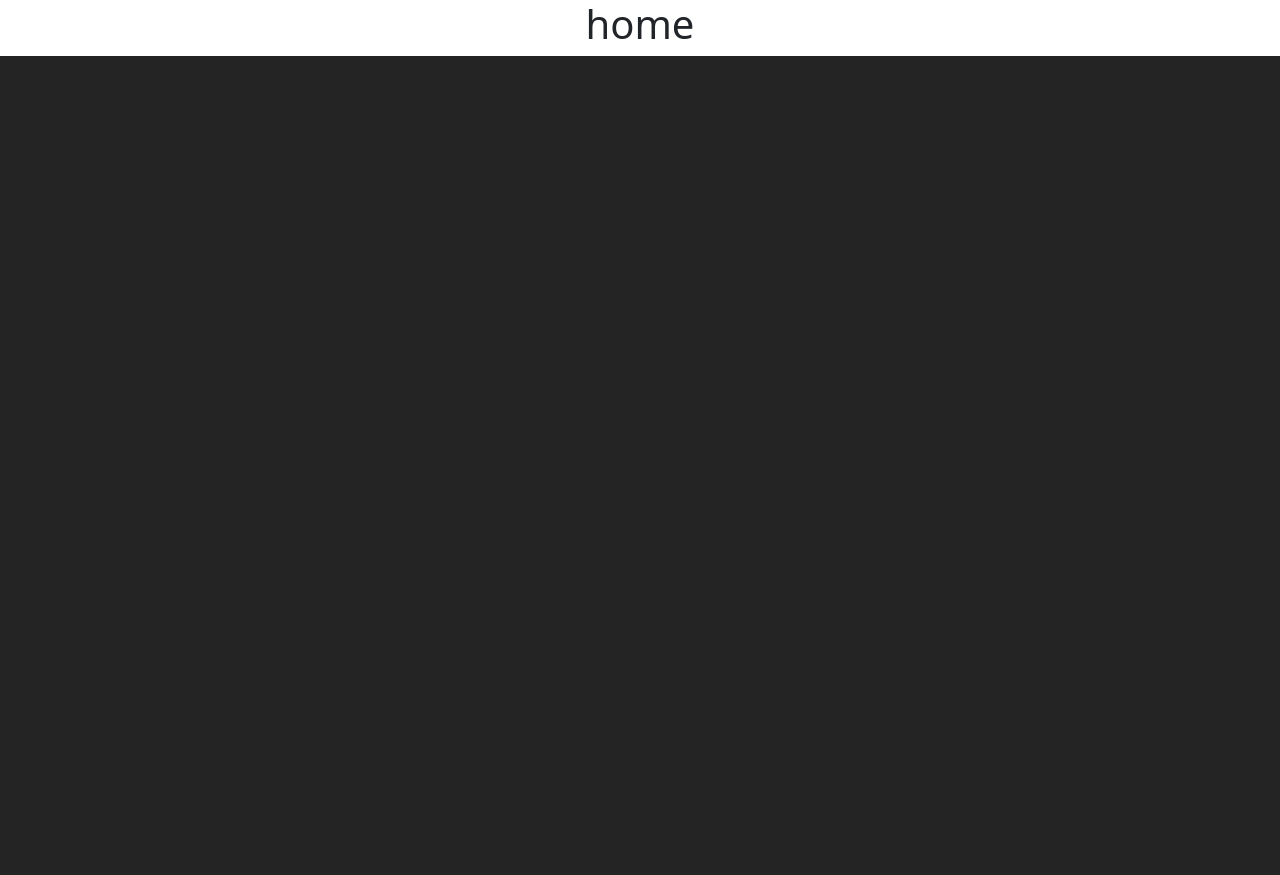
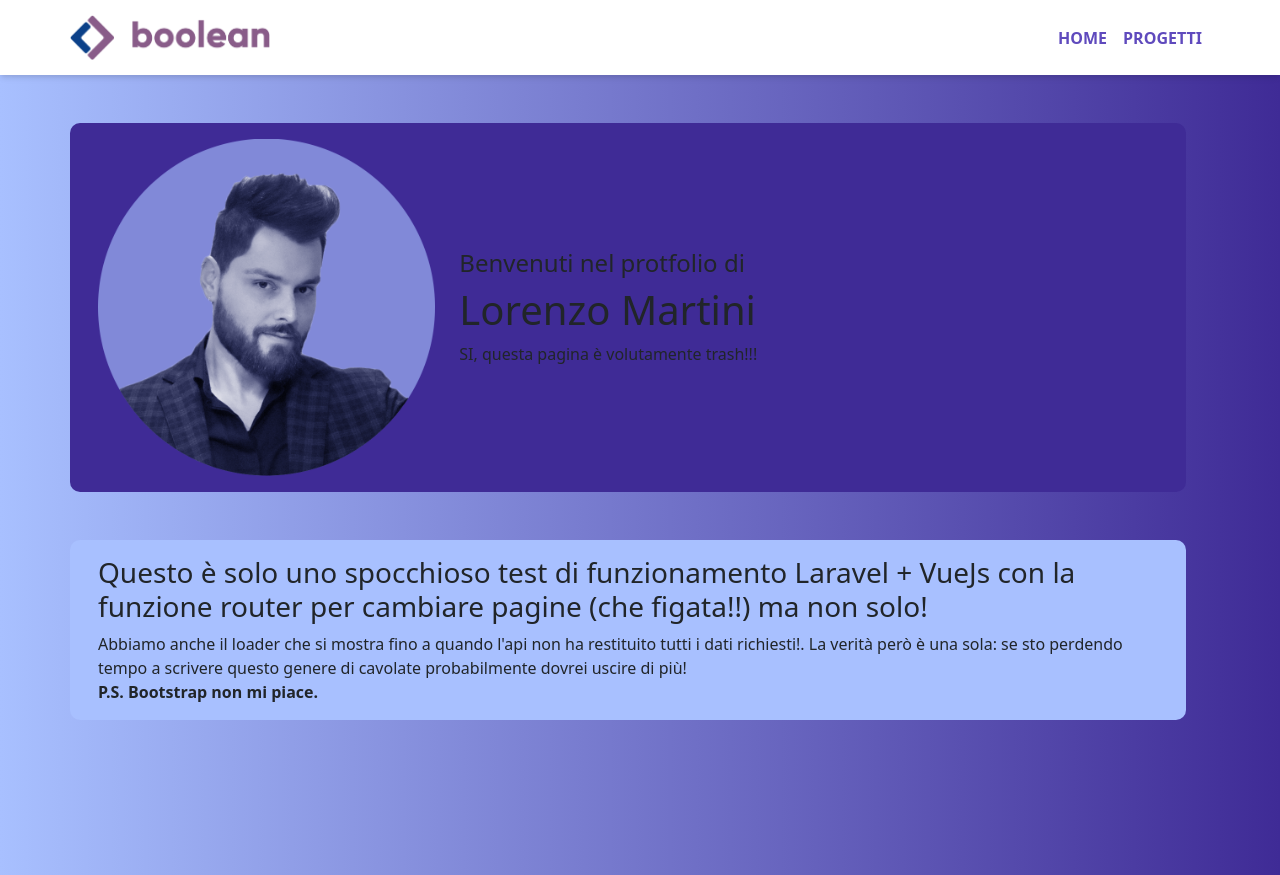
Before and after one commit to lollomrt/vite-boolfolio, a Vue app: page / in a window 1280 px wide. Before the commit the page ends 800 px from the top, so only its background shows below. Built offline with nearby package versions, Linux system fonts and the light colour scheme.

Commit message:
Fine prima parte esercizio - rimane la gestione del dettaglio progetto

```diff
--- a/src/App.vue
+++ b/src/App.vue
@@ -1,17 +1,20 @@
 <script>
 
 // import ProjectMain from './components/ProjectMain.vue';
+import AppHeader from './components/AppHeader.vue'
 
 export default {
-  // components: {
-  //   ProjectMain
-  // }
+  components: {
+    AppHeader
+  }
 }
 </script>
 
 <template>
-  <!-- <ProjectMain /> -->
-  <router-view></router-view>
+  <AppHeader></AppHeader>
+  <div class="main up-76">
+    <router-view></router-view>
+  </div>
 </template>
 
 <style lang="scss">
@@ -28,4 +31,9 @@ p {
 .card-title {
   margin: 0;
 }
+
+.up-75 {
+  padding-top: 175px;
+  margin-top: 175px;
+}
 </style>
--- a/src/components/AppHeader.vue
+++ b/src/components/AppHeader.vue
@@ -5,10 +5,87 @@
 // import { store } from '../store.js'
 
 export default {
-
+    data() {
+        return {
+            menuItems: [
+                {
+                    label: 'Home',
+                    routeName: 'homepage'
+                },
+                {
+                    label: 'Progetti',
+                    routeName: 'projects'
+                }
+            ]
+        }
+    }
 }
 </script>
 
-<template></template>
+<template>
+    <header>
+        <div class="container-fluid h-100">
+            <div class="container h-100">
+                <div class="row align-items-center h-100">
+                    <div class="col-6 p-0 m-0">
+                        <img src="/img/logo.png" alt="boolfolio-logo">
+                    </div>
+                    <div class="col-6 h-100 p-0 m-0">
+                        <nav class="navbar navbar-expand-md justify-content-end h-100 m-0 p-0">
+                            <ul class="navbar-nav mr-auto h-100">
+                                <li class="nav-item h-100" v-for="(item, index) in menuItems" :key="index">
+                                    <router-link :to="{ name: item.routeName }"
+                                        class="nav-link h-100 d-flex align-items-center">
+                                        <span class="label">{{ item.label }}</span>
+                                    </router-link>
+                                </li>
+                            </ul>
+                        </nav>
+                    </div>
+                </div>
+            </div>
+        </div>
+    </header>
+</template>
 
-<style lang="scss" scoped></style>
+<style lang="scss" scoped>
+header {
+    background: #fff;
+    height: 75px;
+    box-shadow: rgba(0, 0, 0, 0.1) 0px 4px 6px -1px, rgba(0, 0, 0, 0.06) 0px 2px 4px -1px;
+    position: sticky;
+    top: 0;
+    z-index: 10;
+
+    a {
+        text-decoration: none;
+        text-transform: uppercase;
+        font-weight: bold;
+    }
+
+    .label {
+        color: #5f4abd;
+        transition: 0.3s;
+    }
+
+    li {
+        border-top: 4px solid #fff;
+        border-bottom: 4px solid #fff;
+        transition: 0.3s;
+
+        &:hover {
+            border-bottom: 4px solid #8189d8;
+        }
+
+        &:hover .label {
+            color: #8189d8;
+            transform: translate(0, 5px);
+        }
+    }
+
+    img {
+        width: 200px;
+        filter: brightness(1) saturate(100%) invert(1) sepia(48%) saturate(1917%) hue-rotate(1350deg) brightness(54%) contrast(91%);
+    }
+}
+</style>
--- a/src/components/ProjectMain.vue
+++ b/src/components/ProjectMain.vue
@@ -36,7 +36,7 @@ export default {
 </script>
 
 <template>
-    <div class="position-relative container-fluid m-0 p-0">
+    <div class="position-relative container-fluid m-0 p-0 mh-100">
         <div v-if="store.loading"
             class="container-fluid m-0 p-0 loader-container d-flex align-items-center justify-content-center position-absolute">
             <div class="lds-ellipsis">
@@ -82,6 +82,10 @@ export default {
 </template>
 
 <style lang="scss" scoped>
+mh-100 {
+    min-height: 100vh;
+}
+
 .bg-fancy {
     background: #a8c0ff;
     /* fallback for old browsers */
--- a/src/pages/HomePage.vue
+++ b/src/pages/HomePage.vue
@@ -10,13 +10,66 @@ export default {
 </script>
 
 <template>
-    <div class="container">
-        <div class="row">
-            <div class="col">
-                <h1 class="text-center">home</h1>
+    <div class="container-fluid m-0 p-0">
+        <div class="container-fluid bg-fancy d-flex flex-column align-items-center">
+            <div class="container h-100vh">
+                <div class="row col-12 my-5 p-3 contenitore-trash d-flex align-items-center">
+                    <div class="col-4">
+                        <div class="">
+                            <img class="img-lollo" src="src\assets\img\foto-lorenzo.png" alt="">
+                        </div>
+                    </div>
+                    <div class="col-8">
+                        <div class="">
+                            <h4>Benvenuti nel protfolio di</h4>
+                            <h1>Lorenzo Martini</h1>
+                            <p>SI, questa pagina è volutamente trash!!!</p>
+                        </div>
+                    </div>
+                </div>
+                <div class="row col-12 my-5 p-3 contenitore-trash-2 d-flex">
+                    <div class="col-12">
+                        <div class="">
+                            <h3>Questo è solo uno spocchioso test di funzionamento Laravel + VueJs con la funzione router
+                                per cambiare pagine (che figata!!) ma non solo!</h3>
+                            <p>Abbiamo anche il loader che si mostra fino a quando l'api non ha restituito tutti i dati
+                                richiesti!. La verità però è una sola: se sto perdendo tempo a scrivere questo genere di
+                                cavolate probabilmente dovrei uscire di più!<br><strong>P.S. Bootstrap non mi
+                                    piace.</strong></p>
+
+                        </div>
+                    </div>
+                </div>
             </div>
         </div>
     </div>
 </template>
 
-<style lang="scss" scoped></style>
+<style lang="scss" scoped>
+.h-100vh {
+    min-height: 100vh;
+}
+
+.bg-fancy {
+    background: #a8c0ff;
+    /* fallback for old browsers */
+    background: -webkit-linear-gradient(to right, #a8c0ff, #3f2b96);
+    /* Chrome 10-25, Safari 5.1-6 */
+    background: linear-gradient(to right, #a8c0ff, #3f2b96);
+    /* W3C, IE 10+/ Edge, Firefox 16+, Chrome 26+, Opera 12+, Safari 7+ */
+}
+
+.contenitore-trash {
+    background-color: #3f2b96;
+    border-radius: 10px;
+}
+
+.contenitore-trash-2 {
+    background-color: #a8c0ff;
+    border-radius: 10px;
+}
+
+.img-lollo {
+    width: 100%;
+}
+</style>
--- a/src/router.js
+++ b/src/router.js
@@ -3,6 +3,7 @@ import { createRouter, createWebHistory } from 'vue-router';
 
 //2 - Importare le componenti delle pagine
 import HomePage from './pages/HomePage.vue';
+import ProjectMain from './components/ProjectMain.vue'
 
 //3 - Creare l'oggetto router
 const router = createRouter({
@@ -12,6 +13,11 @@ const router = createRouter({
             path: '/',
             name: 'homepage',
             component: HomePage
+        },
+        {
+            path: '/projects',
+            name: 'projects',
+            component: ProjectMain
         }
     ]
 })
```
Also changed, not shown: public/img/logo.png (added), src/assets/img/foto-lorenzo.png (added).
